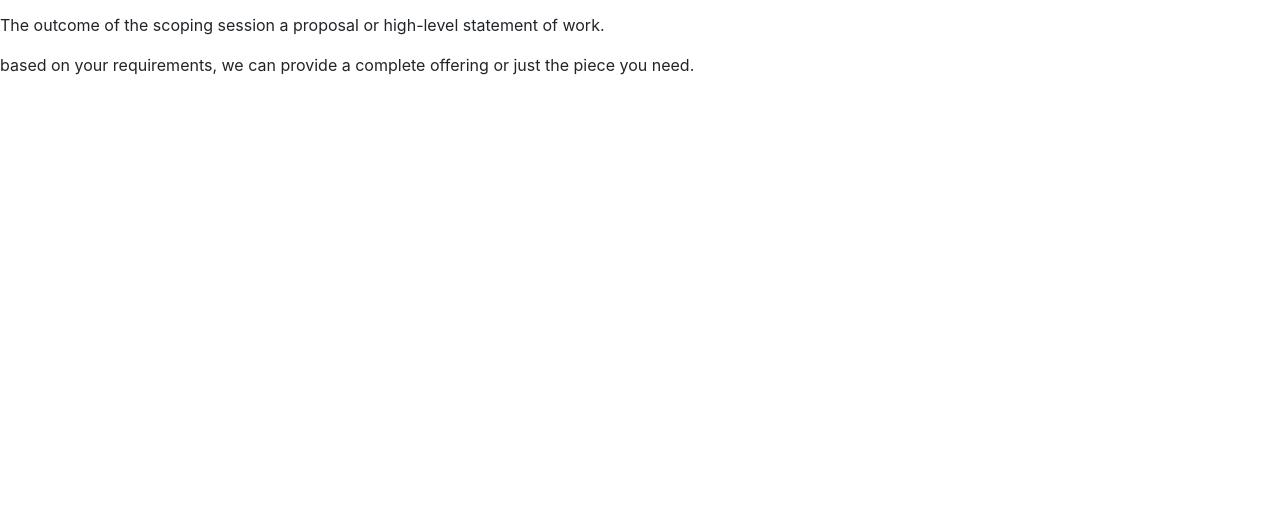
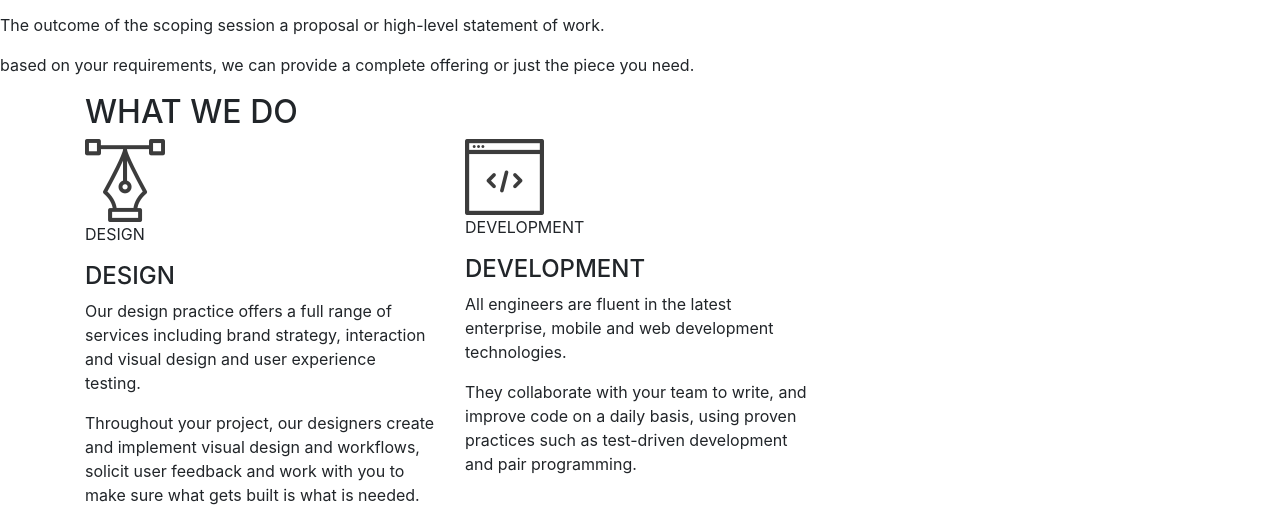
Before and after one commit to Vincent-kipngeno/DELANI-Studio, a plain HTML site: page index.html in a window 1280 px wide. Shown: the part 608-1131 px from the top of the page. Before the commit the page ends 800 px from the top, so only its background shows below. Drawn offline with nearby package versions, Linux system fonts and the light colour scheme.

Commit message:
Add what we do section

```diff
--- a/index.html
+++ b/index.html
@@ -38,3 +38,31 @@
         <p>based on your requirements, we can provide a complete offering or just the piece you need. </p>
       </div>
     </div>
+    <div class="container whatwedo">
+      <h2>WHAT WE DO</h2>
+      <div class="row">
+        <div class="col-md-4 details-section details-section1">
+          <div class="icon1">
+            <img src="./Images/icons/design_icon.png" alt="">
+            <p>DESIGN</p>
+          </div>
+          <div class="details details1">
+            <h4>DESIGN</h4>
+            <p>Our design practice offers a full range of services including brand strategy, interaction and visual design and user experience testing.</p>
+            <p>Throughout your project, our designers create and implement visual design and workflows, solicit user feedback and work with you to
+               make sure what gets built is what is needed.</p>
+          </div>
+        </div>
+        <div class="col-md-4 details-section details-section2">
+          <div class="icon2">
+            <img src="./Images/icons/dev_icon.png" alt="">
+            <p>DEVELOPMENT</p>
+          </div>
+          <div class="details details2">
+            <h4>DEVELOPMENT</h4>
+            <p>All engineers are fluent in the latest enterprise, mobile and web development technologies.</p>
+             <p>They collaborate with your team to write, and improve code on a daily basis, using proven practices such as
+               test-driven development and pair programming.</p>
+          </div>
+        </div>
+      </div>
```
Lines whose indentation alone changed are shown as unchanged.
